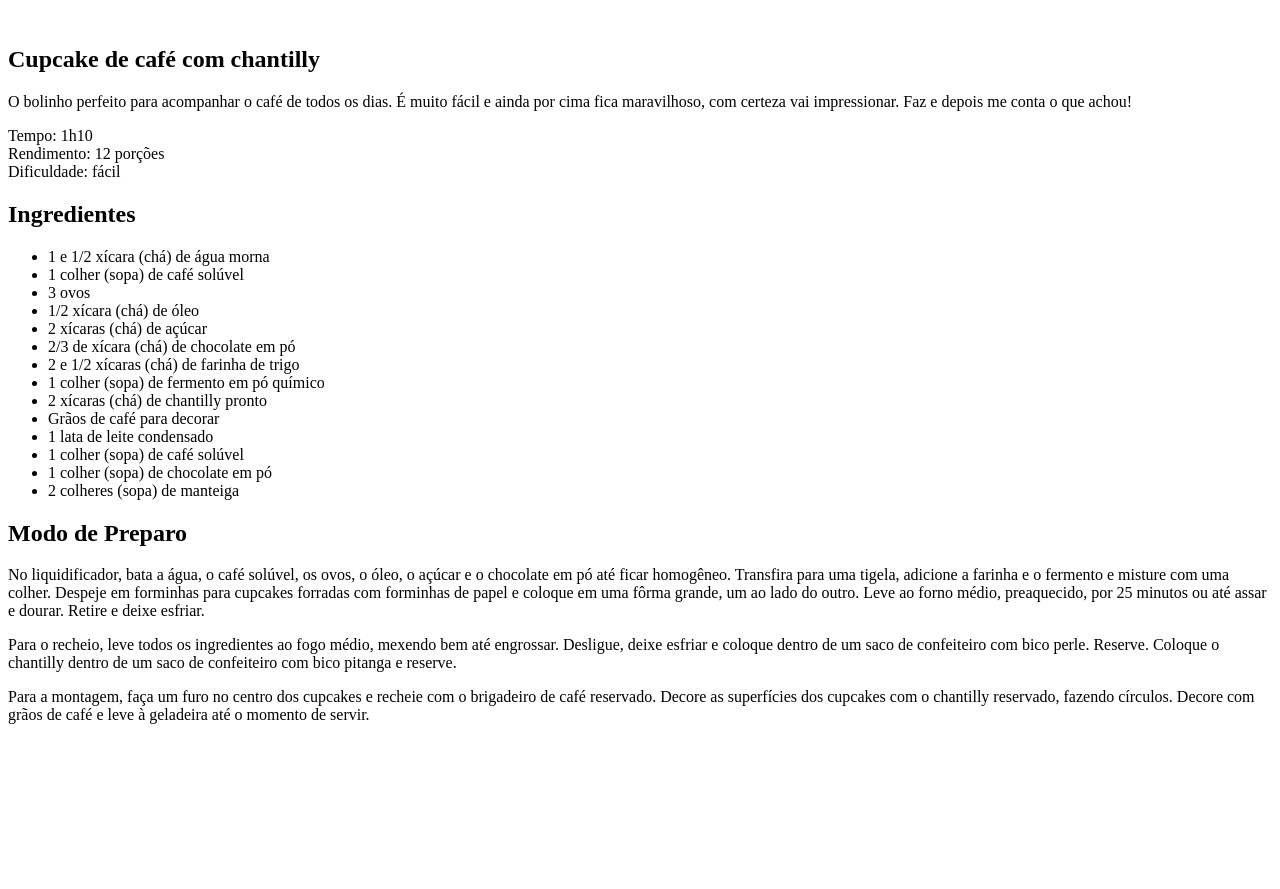
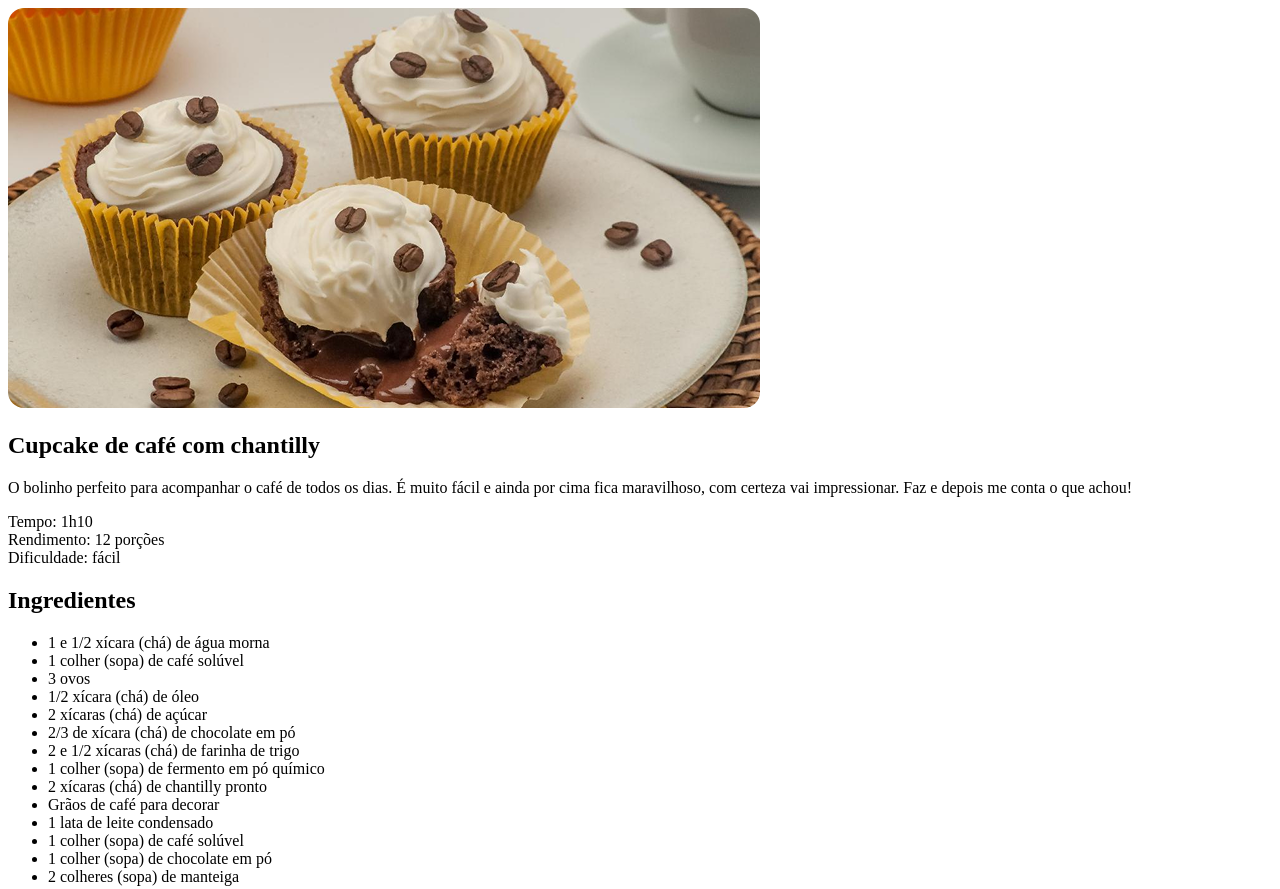
Before and after one commit to Kaique-ms27/Projeto-Pratico-Pagina-de-Receita-Rocketseat, a plain HTML site: page Projeto Prático - Página de Receita/index.html in a window 1280 px wide. Shown: the top 889 px of the page. Before the commit the page ends 800 px from the top, so only its background shows below. Drawn offline with Linux system fonts and the light colour scheme.

Commit message:
Adicionando imagens e estilo

```diff
--- a/Projeto Prático - Página de Receita/index.html
+++ b/Projeto Prático - Página de Receita/index.html
@@ -4,10 +4,12 @@
   <meta charset="UTF-8">
   <meta name="viewport" content="width=device-width, initial-scale=1.0">
   <title>Página de Receita</title>
+
+  <link rel="stylesheet" href="style.css">
 </head>
 <body>
   <div id="page">
-    <img src="" alt="">
+    <img src="assets/main-image.png" alt="Imagem de cupcakes de chantilly com grãos de café">
     <main>
       <section id="about">
         <h1>Cupcake de café com chantilly</h1>
--- /dev/null
+++ b/Projeto Prático - Página de Receita/style.css
@@ -0,0 +1,3 @@
+img {
+  border-radius: 16px;
+}
```
Also changed, not shown: Projeto Prático - Página de Receita/assets/main-image.png (added), 1 other file.
